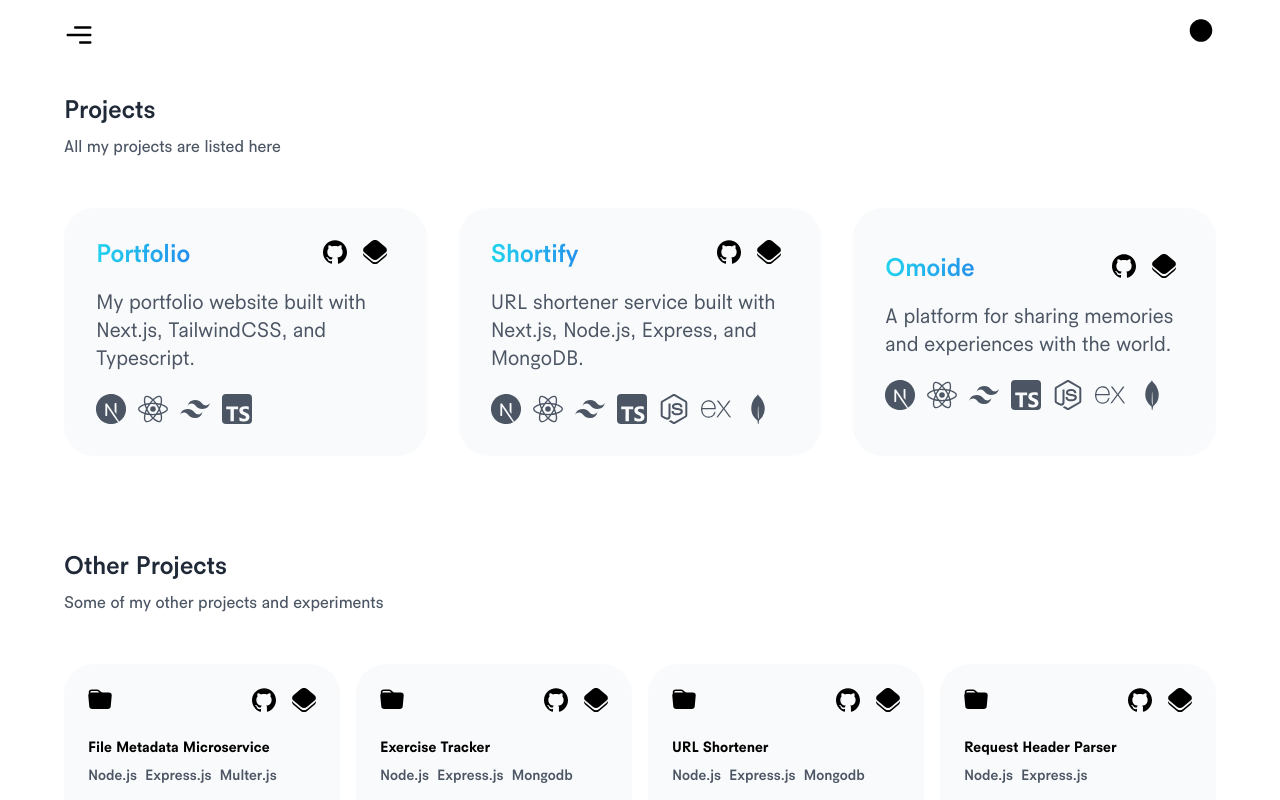
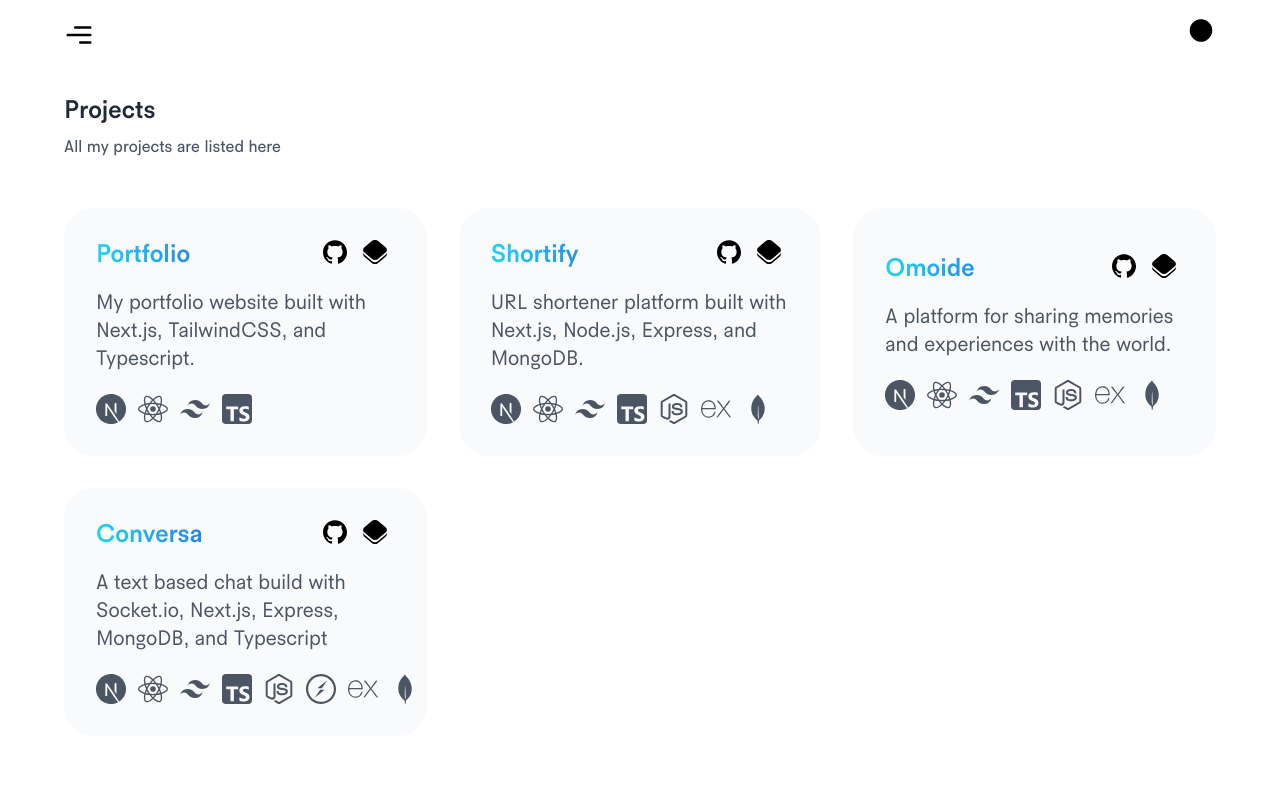
Before and after one commit to triyanox/portfolio, a Next.js app: page /projects in a window 1280 px wide. Shown: the top 800 px of the page. Built offline with nearby package versions, Linux system fonts and the light colour scheme.

Commit message:
New project added

```diff
--- a/components/Projects.tsx
+++ b/components/Projects.tsx
@@ -20,6 +20,7 @@ import {
   Nextdotjs,
   Sass,
   Tailwindcss,
+  SocketIo,
 } from './Icons'
 
 function Projects() {
@@ -56,7 +57,7 @@ function Projects() {
           preview="https://shortify.achaq.codes"
           source="https://github.com/triyanox/shortify-client"
           id={2}
-          description="URL shortener service built with Next.js,  Node.js, Express, and MongoDB."
+          description="URL shortener platform built with Next.js,  Node.js, Express, and MongoDB."
           stack={[
             <Nextdotjs />,
             <Reactdotjs />,
@@ -80,6 +81,24 @@ function Projects() {
             <Tailwindcss />,
             <Typescript />,
             <Nodedotjs />,
+            <Express />,
+            <Mongodb />,
+          ]}
+        />
+        <FeaturedProjectsCard
+          title="Conversa"
+          image="/projects/conversa.png"
+          preview="https://conversa.achaq.codes"
+          source="https://github.com/triyanox/conversa-client"
+          id={1}
+          description="A text based chat build with Socket.io, Next.js, Express, MongoDB, and Typescript"
+          stack={[
+            <Nextdotjs />,
+            <Reactdotjs />,
+            <Tailwindcss />,
+            <Typescript />,
+            <Nodedotjs />,
+            <SocketIo />,
             <Express />,
             <Mongodb />,
           ]}
```
